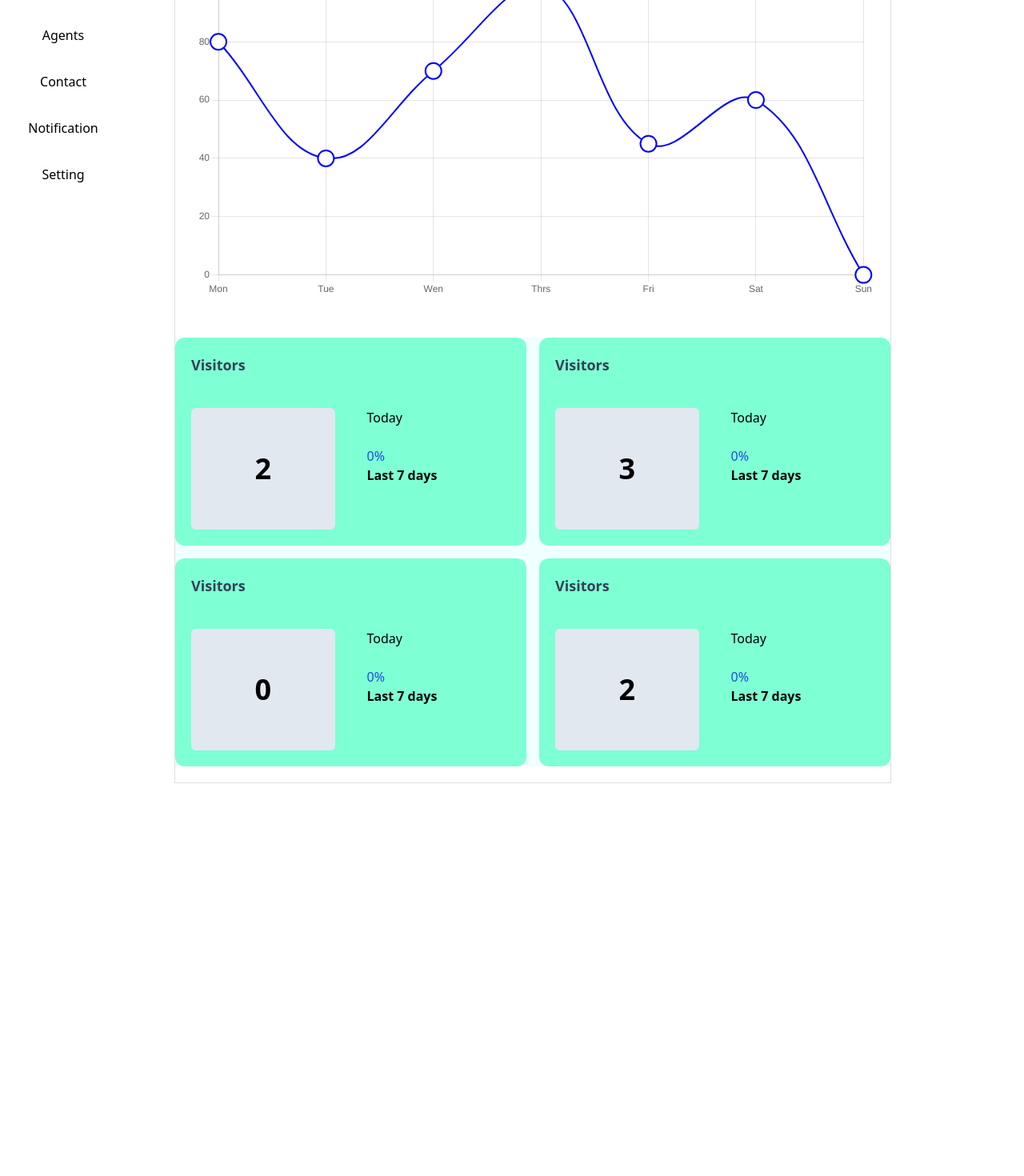
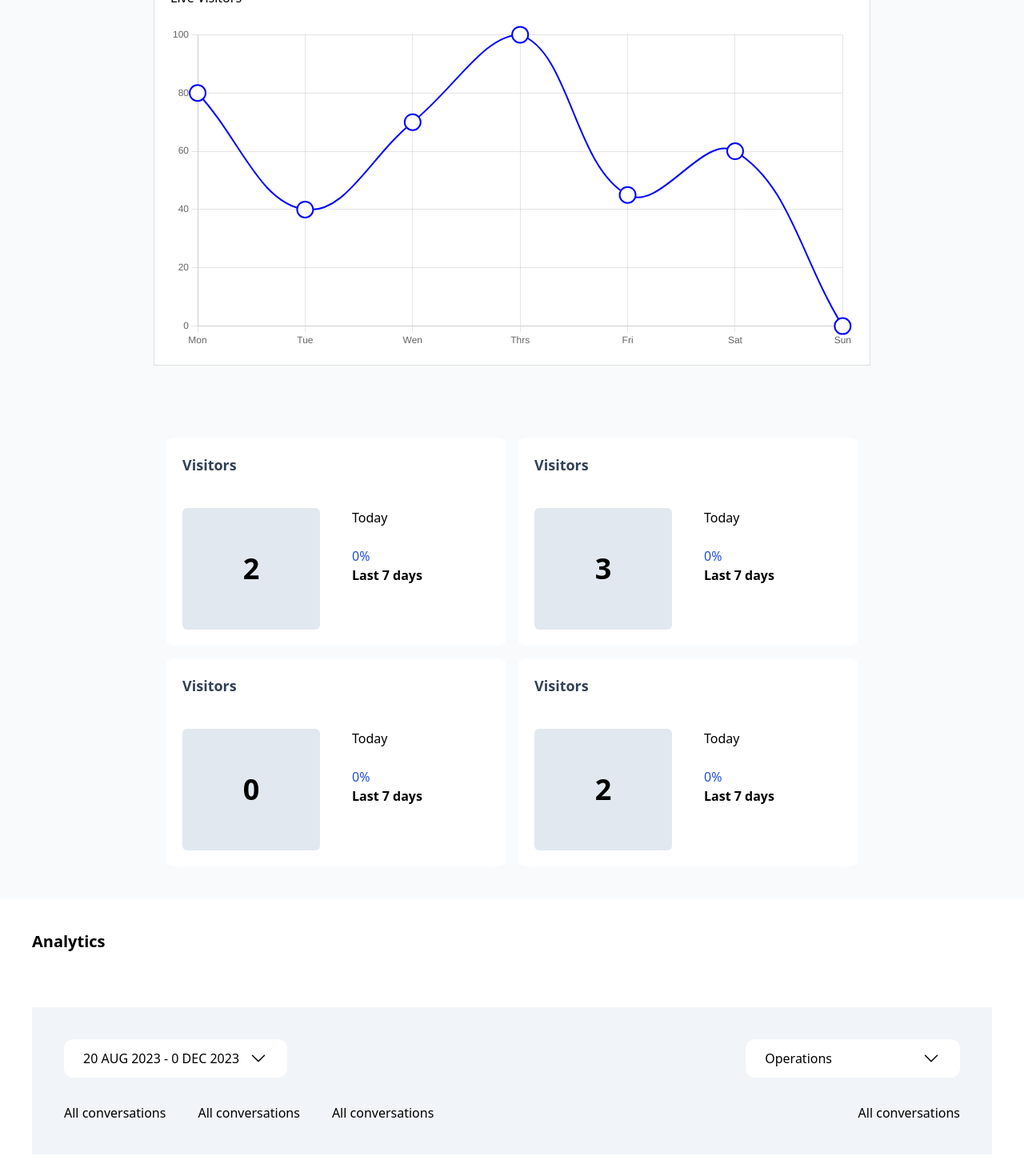
Before and after one commit to Ikendu/linegraph, a React (Vite) app: page / in a window 1280 px wide. Shown: the part 100-1570 px from the top of the page at 80% size. Before the commit the page ends 1079 px from the top, so only its background shows below. Built offline with nearby package versions, Linux system fonts and the light colour scheme.

Commit message:
first section

```diff
--- a/src/App.css
+++ b/src/App.css
@@ -1,11 +1,5 @@
 .side-bar {
   width: 218px;
-  height: 995px;
-  flex-shrink: 0;
-}
-button {
-  width: 158px;
-  height: 57.76px;
   flex-shrink: 0;
 }
 .board {
@@ -17,15 +11,11 @@ button {
   display: flex;
   width: 100%;
 }
-.chart-container {
-  width: 100%;
-}
 .all-summary {
   margin-top: 50px;
-  background-color: azure;
 }
 .summary {
   padding: 20px;
-  background-color: aquamarine;
+  background-color: white;
   width: 50%;
 }
--- a/src/App.jsx
+++ b/src/App.jsx
@@ -1,16 +1,19 @@
-import { useState } from 'react'
 import './App.css'
-import SideBar from './components/SideBar'
+import AnalyticPage from './components/AnalyticPage'
+// import SideBar from './components/SideBar'
 import Dashboard from './components/Dashboard'
+import Summary from './components/Summary'
 
 function App() {
   return (
-    <>
+    <div className=' bg-slate-50'>
       <div className='page'>
-        <SideBar />
+        {/* <SideBar /> */}
         <Dashboard />
       </div>
-    </>
+      <Summary />
+      <AnalyticPage />
+    </div>
   )
 }
 
--- a/src/assets/Icons.jsx
+++ b/src/assets/Icons.jsx
@@ -15,3 +15,16 @@ export const DoorIcon = () => (
     />
   </svg>
 )
+
+export const DownIcon = () => (
+  <svg
+    xmlns='http://www.w3.org/2000/svg'
+    fill='none'
+    viewBox='0 0 24 24'
+    strokeWidth={1.5}
+    stroke='currentColor'
+    className='w-6 h-6'
+  >
+    <path strokeLinecap='round' strokeLinejoin='round' d='m19.5 8.25-7.5 7.5-7.5-7.5' />
+  </svg>
+)
--- a/src/components/AnalyticPage.jsx
+++ b/src/components/AnalyticPage.jsx
@@ -1,11 +1,37 @@
+import { DownIcon } from '../assets/Icons'
+
 const AnalyticPage = () => {
   return (
     <div className='bg-white'>
       <div className=' p-10 pb-7 text-xl font-semibold'>Analytics</div>
-      <div className='p-10 bg-slate-100'>
-        <div className='grid grid-cols-2 content-evenly w-full '>
-          <button className='bg-white'>20 AUG 2023 - 0 DEC 2023</button>
-          <button className='bg-white'>Operations</button>
+      <div className='p-10 bg-slate-100 m-10'>
+        <div className='flex relative justify-between '>
+          <button className='bg-white rounded-xl p-3 px-6 flex gap-3'>
+            20 AUG 2023 - 0 DEC 2023 <DownIcon />
+          </button>
+          <button className='bg-white rounded-xl p-3 px-6 flex gap-28'>
+            Operations <DownIcon />
+          </button>
+        </div>
+        <div className='flex justify-between mt-8'>
+          <div className='flex gap-10 '>
+            <span>
+              <p>All conversations</p>
+              <h3></h3>
+            </span>
+            <span>
+              <p>All conversations</p>
+              <h3></h3>
+            </span>
+            <span>
+              <p>All conversations</p>
+              <h3></h3>
+            </span>
+          </div>
+          <div>
+            <p>All conversations</p>
+            <h3></h3>
+          </div>
         </div>
       </div>
     </div>
--- a/src/components/Dashboard.jsx
+++ b/src/components/Dashboard.jsx
@@ -4,6 +4,7 @@ import { useState } from 'react'
 import { Data } from './Data'
 import VisitorsChart from './VisitorsChart'
 import Summary from './Summary'
+
 //import './styles.css'
 
 Chart.register(CategoryScale)
@@ -24,12 +25,10 @@ const Dashboard = () => {
 
   return (
     <>
-      <div className='board'>
+      <div className='board bg-white m-20 m-auto mt-16'>
         <p>Live Visitors</p>
         <VisitorsChart chartData={chartData} />
-        <Summary />
       </div>
-      <div></div>
     </>
   )
 }
--- a/src/components/SideBar.jsx
+++ b/src/components/SideBar.jsx
@@ -1,11 +1,9 @@
 import { useState } from 'react'
-
-
 
 const SideBar = () => {
   return (
-    <div>
-      <div className='side-bar'>
+    <div className=' bg-white'>
+      <div className='side-bar  py-20'>
         <button>Dashboard</button>
         <button>Inbox</button>
         <button>Agents</button>
@@ -13,6 +11,14 @@ const SideBar = () => {
         <button>Notification</button>
         <button>Setting</button>
       </div>
+      <div className='grid grid-cols-2  ml-7 mr-4'>
+        <div className='w-20 bg-blue-600 border-solid rounded-2xl'></div>
+        <div>
+          <p className='my-2 font-bold'>Omeje Faith</p>
+          <p>Free</p>
+          <p>account</p>
+        </div>
+      </div>
     </div>
   )
 }
--- a/src/components/Summary.jsx
+++ b/src/components/Summary.jsx
@@ -1,7 +1,7 @@
 const Summary = () => {
   return (
-    <div className='all-summary grid grid-cols-2 gap-4  -mx-5 '>
-      <div className='summary w-full rounded-xl'>
+    <div className='all-summary grid grid-cols-2 gap-4  p-10 px-52'>
+      <div className='summary w-full rounded-lg shadow-lg shadow-slate-50'>
         <h4 className=' font-extrabold text-lg text-slate-700 mb-10'>Visitors</h4>
         <div className='grid grid-cols-2 gap-10'>
           <div className='p-10 bg-slate-200 py-14 rounded-md'>
@@ -14,7 +14,7 @@ const Summary = () => {
           </div>
         </div>
       </div>
-      <div className='summary w-full rounded-xl'>
+      <div className='summary w-full rounded-lg shadow-lg shadow-slate-50'>
         <h4 className=' font-extrabold text-lg text-slate-700 mb-10'>Visitors</h4>
         <div className='grid grid-cols-2 gap-10'>
           <div className='p-10 bg-slate-200 py-14 rounded-md'>
@@ -27,7 +27,7 @@ const Summary = () => {
           </div>
         </div>
       </div>
-      <div className='summary w-full rounded-xl'>
+      <div className='summary w-full rounded-lg shadow-lg shadow-slate-50'>
         <h4 className=' font-extrabold text-lg text-slate-700 mb-10'>Visitors</h4>
         <div className='grid grid-cols-2 gap-10'>
           <div className='p-10 bg-slate-200 py-14 rounded-md'>
@@ -40,7 +40,7 @@ const Summary = () => {
           </div>
         </div>
       </div>
-      <div className='summary w-full rounded-xl'>
+      <div className='summary w-full rounded-lg shadow-lg shadow-slate-50'>
         <h4 className=' font-extrabold text-lg text-slate-700 mb-10'>Visitors</h4>
         <div className='grid grid-cols-2 gap-10'>
           <div className='p-10 bg-slate-200 py-14 rounded-md'>
--- a/src/components/VisitorsChart.jsx
+++ b/src/components/VisitorsChart.jsx
@@ -2,7 +2,7 @@ import { Line } from 'react-chartjs-2'
 
 function VisitorsChart({ chartData }) {
   return (
-    <div className='chart-container'>
+    <div>
       <Line
         data={chartData}
         options={{
```
Also changed, not shown: 1 other file (tests, documents, lock files or other folders).
